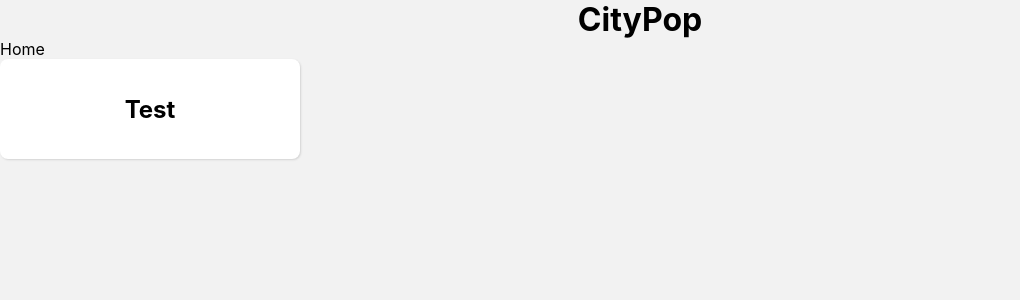
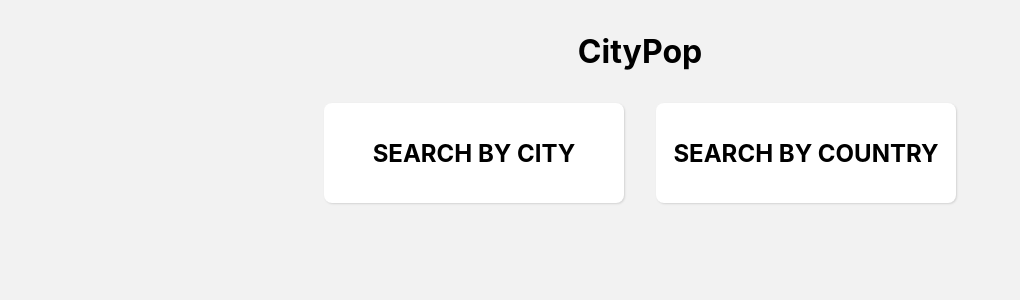
Before and after one commit to obennet/weknowit, a React (Create React App) app in the folder weknowit/: page / in a window 1280 px wide. Shown: the top 300 px of the page, without its empty margins (0-1020 px from the left). Built offline with nearby package versions, Linux system fonts and the light colour scheme.

Commit message:
created style and logic for home page

```diff
--- a/weknowit/src/App.tsx
+++ b/weknowit/src/App.tsx
@@ -12,7 +12,7 @@ import Result from "./pages/Result";
 function App() {
   return (
       <Router>
-        <h1 style={{textAlign: 'center'}}>CityPop</h1>
+        <h1 style={{textAlign: 'center', margin: 32}}>CityPop</h1>
           <Switch>
             <Route path="/search/:option">
               <Search />
--- a/weknowit/src/components/Button/button.css
+++ b/weknowit/src/components/Button/button.css
@@ -14,7 +14,7 @@
 }
 
 .button-container:active {
-    transform: scale(0.95);
+    transform: scale(0.97);
 }
 
 .button-container > p {
--- a/weknowit/src/components/Button/index.tsx
+++ b/weknowit/src/components/Button/index.tsx
@@ -1,14 +1,15 @@
-import React, {MouseEventHandler} from "react";
+import React, {CSSProperties, MouseEventHandler} from "react";
 import "./button.css";
 
 interface ButtonProps {
     text: string;
-    onClick?: MouseEventHandler<HTMLDivElement>;
+    onClick?: any;
+    style?: CSSProperties;
 }
 
-export const Button = ({text, onClick}: ButtonProps): JSX.Element => {
+export const Button = ({text, onClick, style}: ButtonProps): JSX.Element => {
     return (
-        <div className={"button-container"} onClick={onClick}>
+        <div className={"button-container"} onClick={onClick} style={style}>
             <p>{text}</p>
         </div>
     )
--- a/weknowit/src/pages/Home/home.css
+++ b/weknowit/src/pages/Home/home.css
@@ -0,0 +1,5 @@
+.home-container {
+    display: flex;
+    flex-direction: row;
+    justify-content: center;
+}
--- a/weknowit/src/pages/Home/index.tsx
+++ b/weknowit/src/pages/Home/index.tsx
@@ -1,12 +1,29 @@
-import React from "react";
+import React, {useEffect} from "react";
 import "./home.css"
 import {Button} from "../../components/Button";
+import { useHistory } from 'react-router-dom';
+
+interface HomeProps {
+    option: "city" | "country";
+}
 
 const Home = (): JSX.Element => {
+
+    const history = useHistory();
+
+    /**
+     * Navigate to the search page for city or country depending on param option
+     * @param option: city | country
+     */
+    const handleClick = ({option}: HomeProps): void => {
+        history.push(`/search/${option}`);
+    }
+
+
     return(
-        <div>
-            Home
-            <Button text={"Test"}/>
+        <div className={"home-container"}>
+            <Button text={"SEARCH BY CITY"} style={{marginRight: 32}} onClick={() => handleClick({option: "city"})}/>
+            <Button text={"SEARCH BY COUNTRY"} onClick={() => handleClick({option: "country"})}/>
         </div>
     )
 }
```
